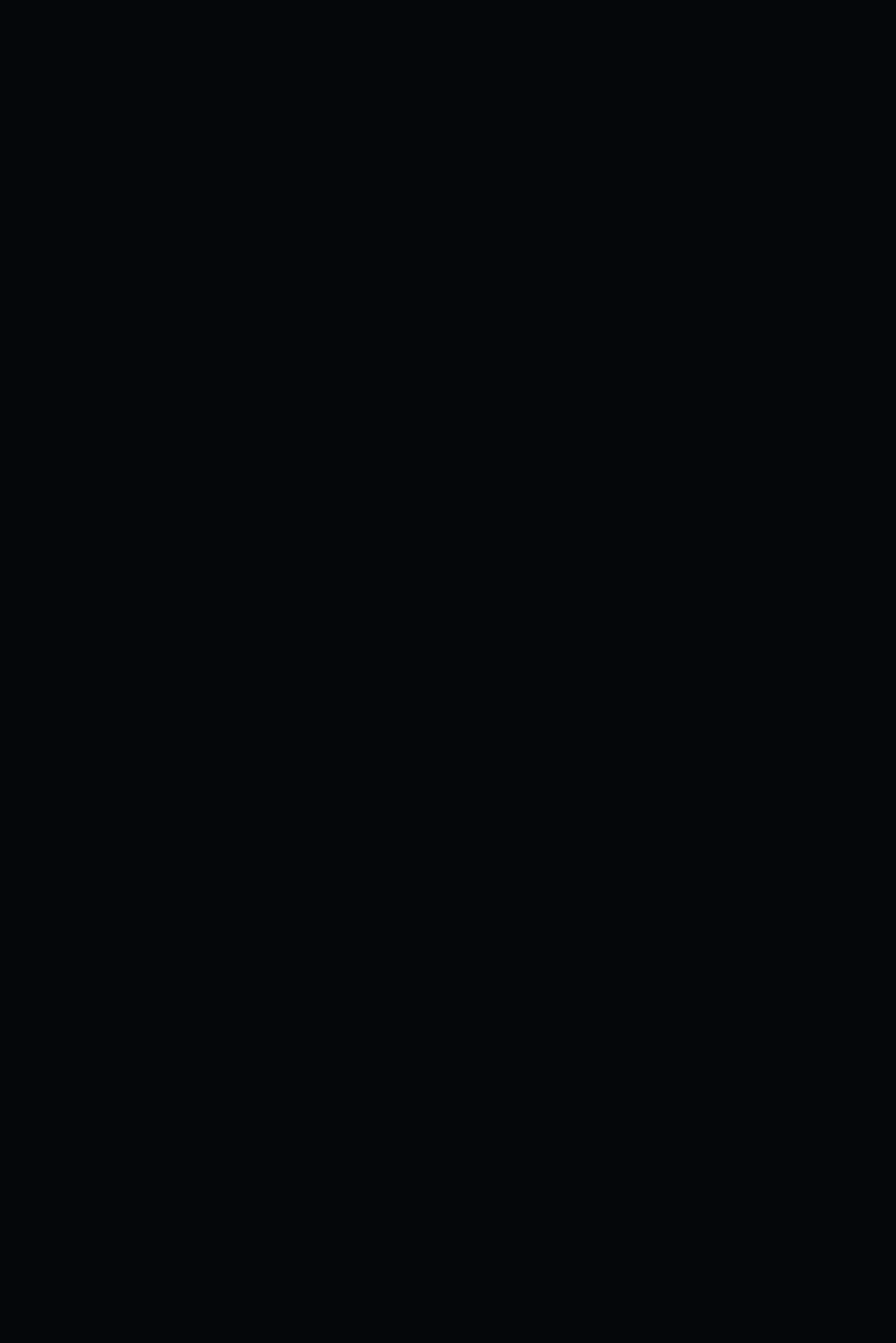
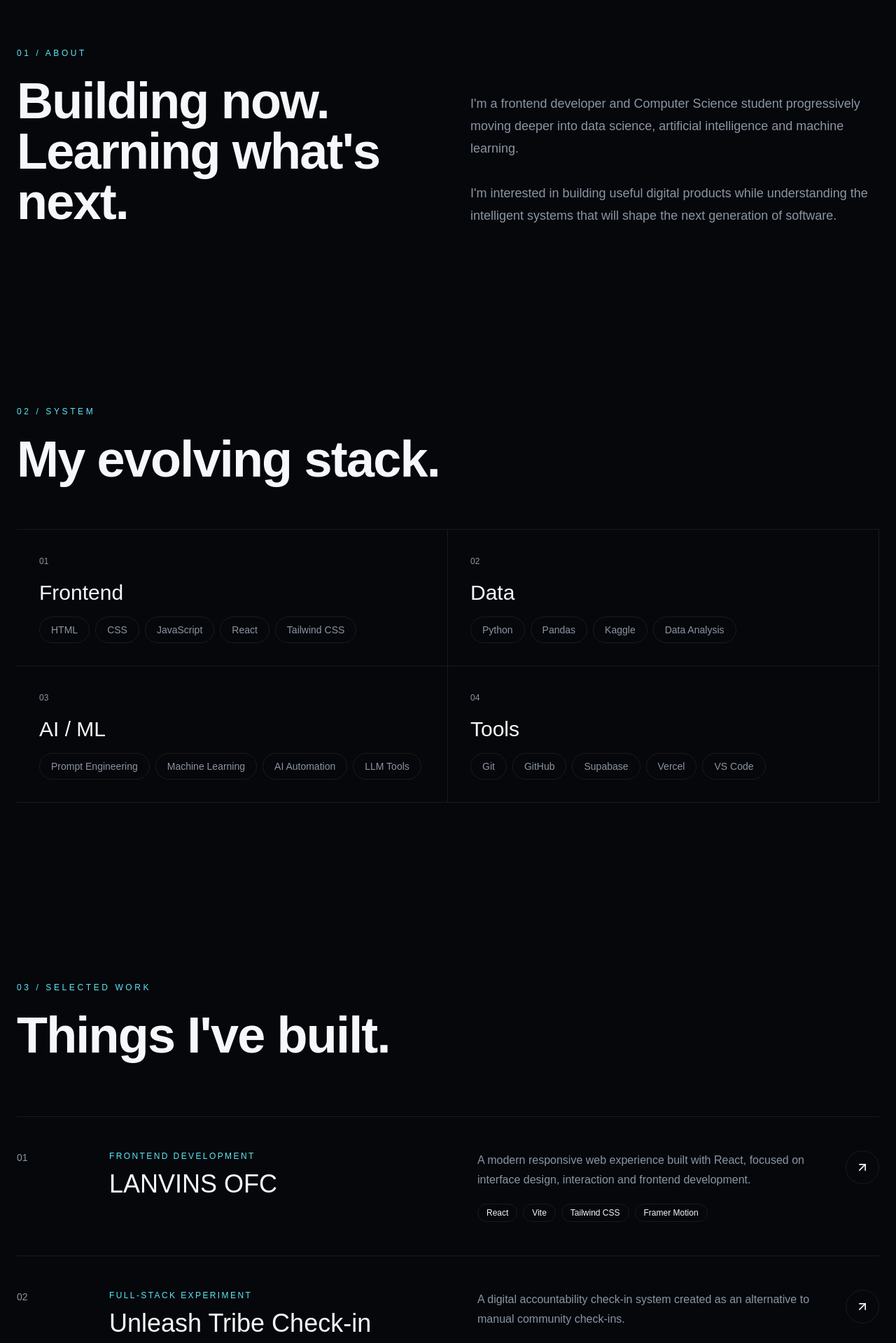
Before and after one commit to King-Mikeyz/michael-ezenwugo-portfolio, a Next.js app: page / in a window 1280 px wide. Shown: the part 860-2779 px from the top of the page at 70% size. Before the commit the page ends 800 px from the top, so only its background shows below. Built offline with nearby package versions, Linux system fonts and the light colour scheme.

Commit message:
feat: build core portfolio sections

```diff
--- a/src/app/page.js
+++ b/src/app/page.js
@@ -1,5 +1,11 @@
 import Navbar from "@/components/layout/Navbar";
 import Hero from "@/components/sections/Hero";
+import About from "@/components/sections/About";
+import Skills from "@/components/sections/Skills";
+import Projects from "@/components/sections/Projects";
+import Journey from "@/components/sections/Journey";
+import Contact from "@/components/sections/Contact";
+import Footer from "@/components/layout/Footer";
 
 export default function Home() {
   return (
@@ -8,7 +14,14 @@ export default function Home() {
 
       <main>
         <Hero />
+        <About />
+        <Skills />
+        <Projects />
+        <Journey />
+        <Contact />
       </main>
+
+      <Footer />
     </>
   );
 }
--- /dev/null
+++ b/src/components/layout/Footer.jsx
@@ -0,0 +1,10 @@
+export default function Footer() {
+  return (
+    <footer className="px-6 pb-10">
+      <div className="mx-auto flex max-w-7xl justify-between border-t border-[var(--border)] pt-8 text-sm text-[var(--muted)]">
+        <p>Michael Ezenwugo</p>
+        <p>Built with Next.js + Three.js</p>
+      </div>
+    </footer>
+  );
+}
--- /dev/null
+++ b/src/components/sections/About.jsx
@@ -0,0 +1,32 @@
+export default function About() {
+  return (
+    <section id="about" className="px-6 py-32">
+      <div className="mx-auto grid max-w-7xl gap-16 lg:grid-cols-2">
+        <div>
+          <p className="mb-6 text-xs uppercase tracking-[0.3em] text-[var(--cyan)]">
+            01 / About
+          </p>
+
+          <h2 className="text-5xl font-semibold tracking-tight md:text-7xl">
+            Building now.
+            <br />
+            Learning what&apos;s next.
+          </h2>
+        </div>
+
+        <div className="flex items-end">
+          <p className="max-w-xl text-lg leading-8 text-[var(--muted)]">
+            I&apos;m a frontend developer and Computer Science student
+            progressively moving deeper into data science, artificial
+            intelligence and machine learning.
+            <br />
+            <br />
+            I&apos;m interested in building useful digital products while
+            understanding the intelligent systems that will shape the next
+            generation of software.
+          </p>
+        </div>
+      </div>
+    </section>
+  );
+}
--- /dev/null
+++ b/src/components/sections/Contact.jsx
@@ -0,0 +1,30 @@
+import { ArrowUpRight } from "lucide-react";
+
+export default function Contact() {
+  return (
+    <section id="contact" className="px-6 py-40">
+      <div className="mx-auto max-w-7xl">
+        <p className="mb-6 text-xs uppercase tracking-[0.3em] text-[var(--cyan)]">
+          05 / Contact
+        </p>
+
+        <h2 className="max-w-5xl text-6xl font-semibold tracking-tight md:text-8xl">
+          Have something worth building?
+        </h2>
+
+        <p className="mt-8 max-w-xl text-lg text-[var(--muted)]">
+          I&apos;m open to internships, collaborations, learning opportunities
+          and interesting projects.
+        </p>
+
+        <a
+          href="mailto:YOUR_EMAIL_HERE"
+          className="mt-12 inline-flex items-center gap-3 rounded-full border border-[var(--border)] px-6 py-4 transition hover:border-[var(--cyan)]"
+        >
+          Start a conversation
+          <ArrowUpRight size={18} />
+        </a>
+      </div>
+    </section>
+  );
+}
--- /dev/null
+++ b/src/components/sections/Journey.jsx
@@ -0,0 +1,35 @@
+export default function Journey() {
+  const journey = [
+    ["Frontend Development", "Building foundations for the web."],
+    ["Prompt Engineering", "Learning to communicate effectively with AI systems."],
+    ["Python & Data", "Developing skills for data science and analysis."],
+    ["Machine Learning", "The direction I am actively working toward."],
+  ];
+
+  return (
+    <section id="journey" className="px-6 py-32">
+      <div className="mx-auto max-w-7xl">
+        <p className="mb-6 text-xs uppercase tracking-[0.3em] text-[var(--cyan)]">
+          04 / Journey
+        </p>
+
+        <h2 className="mb-20 text-5xl font-semibold md:text-7xl">
+          Where I&apos;m going.
+        </h2>
+
+        {journey.map(([title, text], index) => (
+          <div
+            key={title}
+            className="grid gap-4 border-t border-[var(--border)] py-8 md:grid-cols-[100px_1fr_1fr]"
+          >
+            <span className="text-[var(--muted)]">0{index + 1}</span>
+
+            <h3 className="text-2xl">{title}</h3>
+
+            <p className="text-[var(--muted)]">{text}</p>
+          </div>
+        ))}
+      </div>
+    </section>
+  );
+}
--- /dev/null
+++ b/src/components/sections/Projects.jsx
@@ -0,0 +1,68 @@
+import { ArrowUpRight } from "lucide-react";
+import { projects } from "@/data/projects";
+
+export default function Projects() {
+  return (
+    <section id="projects" className="px-6 py-32">
+      <div className="mx-auto max-w-7xl">
+        <p className="mb-6 text-xs uppercase tracking-[0.3em] text-[var(--cyan)]">
+          03 / Selected Work
+        </p>
+
+        <h2 className="mb-20 text-5xl font-semibold tracking-tight md:text-7xl">
+          Things I&apos;ve built.
+        </h2>
+
+        <div>
+          {projects.map((project, index) => (
+            <article
+              key={project.id}
+              className="group grid gap-8 border-t border-[var(--border)] py-12 lg:grid-cols-[100px_1fr_1fr_auto]"
+            >
+              <span className="text-sm text-[var(--muted)]">
+                0{index + 1}
+              </span>
+
+              <div>
+                <p className="mb-3 text-xs uppercase tracking-[0.2em] text-[var(--cyan)]">
+                  {project.type}
+                </p>
+
+                <h3 className="text-3xl font-medium md:text-4xl">
+                  {project.title}
+                </h3>
+              </div>
+
+              <div>
+                <p className="leading-7 text-[var(--muted)]">
+                  {project.description}
+                </p>
+
+                <div className="mt-5 flex flex-wrap gap-2">
+                  {project.stack.map((tech) => (
+                    <span
+                      key={tech}
+                      className="rounded-full border border-[var(--border)] px-3 py-1 text-xs"
+                    >
+                      {tech}
+                    </span>
+                  ))}
+                </div>
+              </div>
+
+              <a
+                href={project.github}
+                target="_blank"
+                rel="noreferrer"
+                aria-label={`View ${project.title}`}
+                className="flex h-12 w-12 items-center justify-center rounded-full border border-[var(--border)] transition group-hover:border-[var(--cyan)]"
+              >
+                <ArrowUpRight size={20} />
+              </a>
+            </article>
+          ))}
+        </div>
+      </div>
+    </section>
+  );
+}
--- /dev/null
+++ b/src/components/sections/Skills.jsx
@@ -0,0 +1,43 @@
+import { skillGroups } from "@/data/skills";
+
+export default function Skills() {
+  return (
+    <section className="px-6 py-32">
+      <div className="mx-auto max-w-7xl">
+        <p className="mb-6 text-xs uppercase tracking-[0.3em] text-[var(--cyan)]">
+          02 / System
+        </p>
+
+        <h2 className="mb-16 text-5xl font-semibold tracking-tight md:text-7xl">
+          My evolving stack.
+        </h2>
+
+        <div className="grid border-t border-[var(--border)] md:grid-cols-2">
+          {skillGroups.map((group) => (
+            <div
+              key={group.title}
+              className="border-b border-[var(--border)] p-8 md:border-r"
+            >
+              <span className="text-xs text-[var(--muted)]">
+                {group.number}
+              </span>
+
+              <h3 className="my-4 text-3xl font-medium">{group.title}</h3>
+
+              <div className="flex flex-wrap gap-2">
+                {group.skills.map((skill) => (
+                  <span
+                    key={skill}
+                    className="rounded-full border border-[var(--border)] px-4 py-2 text-sm text-[var(--muted)]"
+                  >
+                    {skill}
+                  </span>
+                ))}
+              </div>
+            </div>
+          ))}
+        </div>
+      </div>
+    </section>
+  );
+}
--- /dev/null
+++ b/src/data/projects.js
@@ -0,0 +1,35 @@
+export const projects = [
+  {
+    id: 1,
+    title: "LANVINS OFC",
+    type: "Frontend Development",
+    description:
+      "A modern responsive web experience built with React, focused on interface design, interaction and frontend development.",
+    stack: ["React", "Vite", "Tailwind CSS", "Framer Motion"],
+    github: "https://github.com/King-Mikeyz/LANVINS-OFC-WEB",
+    featured: true,
+  },
+
+  {
+    id: 2,
+    title: "Unleash Tribe Check-in",
+    type: "Full-stack Experiment",
+    description:
+      "A digital accountability check-in system created as an alternative to manual community check-ins.",
+    stack: ["JavaScript", "Supabase", "PostgreSQL", "Vercel"],
+    github: "https://github.com/King-Mikeyz/the-unleash-tribe-checkin",
+    featured: true,
+  },
+
+  {
+    id: 3,
+    title: "VolunteerBridge",
+    type: "Team / Capstone Project",
+    description:
+      "A collaborative project exploring a platform for connecting volunteers with opportunities.",
+    stack: ["Frontend", "Team Project"],
+    github:
+      "https://github.com/King-Mikeyz/Group-4-Capstone-Project---VolunteerBridge",
+    featured: false,
+  },
+];
--- /dev/null
+++ b/src/data/skills.js
@@ -0,0 +1,27 @@
+export const skillGroups = [
+  {
+    title: "Frontend",
+    number: "01",
+    skills: ["HTML", "CSS", "JavaScript", "React", "Tailwind CSS"],
+  },
+  {
+    title: "Data",
+    number: "02",
+    skills: ["Python", "Pandas", "Kaggle", "Data Analysis"],
+  },
+  {
+    title: "AI / ML",
+    number: "03",
+    skills: [
+      "Prompt Engineering",
+      "Machine Learning",
+      "AI Automation",
+      "LLM Tools",
+    ],
+  },
+  {
+    title: "Tools",
+    number: "04",
+    skills: ["Git", "GitHub", "Supabase", "Vercel", "VS Code"],
+  },
+];
```
